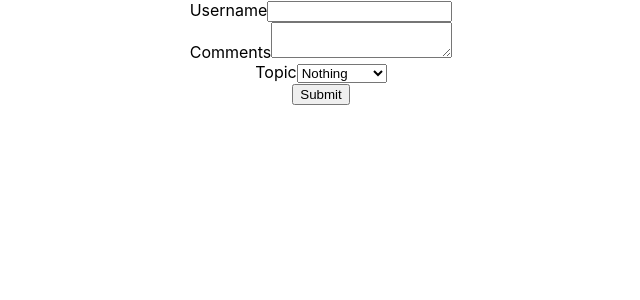
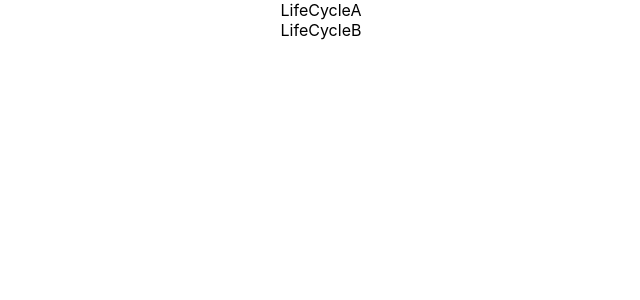
Before and after one commit to takinabradley/Codevolution-react-tutorial, a React (Create React App) app: page / in a window 1280 px wide. Shown: the top 300 px of the page, without its empty margins (319-959 px from the left). Built offline with nearby package versions, Linux system fonts and the light colour scheme.

Commit message:
Finish 'Component Mounting Lifecycle Methods'

```diff
--- a/src/App.js
+++ b/src/App.js
@@ -1,10 +1,11 @@
 import "./App.css"
 import Form from "./components/Form"
+import LifeCycleA from "./components/LifeCycleA"
 
 function App() {
   return (
     <div className="App">
-      <Form />
+      <LifeCycleA />
     </div>
   )
 }
--- /dev/null
+++ b/src/components/LifeCycleA.js
@@ -0,0 +1,31 @@
+import React from "react"
+import LifeCycleB from "./LifeCycleB"
+export default class LifeCycleA extends React.Component {
+  constructor(props) {
+    super(props)
+    this.state = {
+      name: "Brad"
+    }
+    console.log("LifeCycleA constructor")
+  }
+
+  static getDerivedStateFromProps(props, state) {
+    console.log("LifeCycleA getDerivedStateFromProps")
+    return null
+  }
+
+  componentDidMount() {
+    console.log("LifeCycleA componentDidMount")
+  }
+
+  render() {
+    console.log("LifeCycleA render")
+
+    return (
+      <div>
+        <div>LifeCycleA</div>
+        <LifeCycleB />
+      </div>
+    )
+  }
+}
--- /dev/null
+++ b/src/components/LifeCycleB.js
@@ -0,0 +1,25 @@
+import React from "react"
+export default class LifeCycleB extends React.Component {
+  constructor(props) {
+    super(props)
+    this.state = {
+      name: "Brad"
+    }
+    console.log("LifeCycleB constructor")
+  }
+
+  static getDerivedStateFromProps(props, state) {
+    console.log("LifeCycleB getDerivedStateFromProps")
+    return null
+  }
+
+  componentDidMount() {
+    console.log("LifeCycleB componentDidMount")
+  }
+
+  render() {
+    console.log("LifeCycleB render")
+
+    return <div>LifeCycleB</div>
+  }
+}
```
Also changed, not shown: 1 other file (tests, documents, lock files or other folders).
